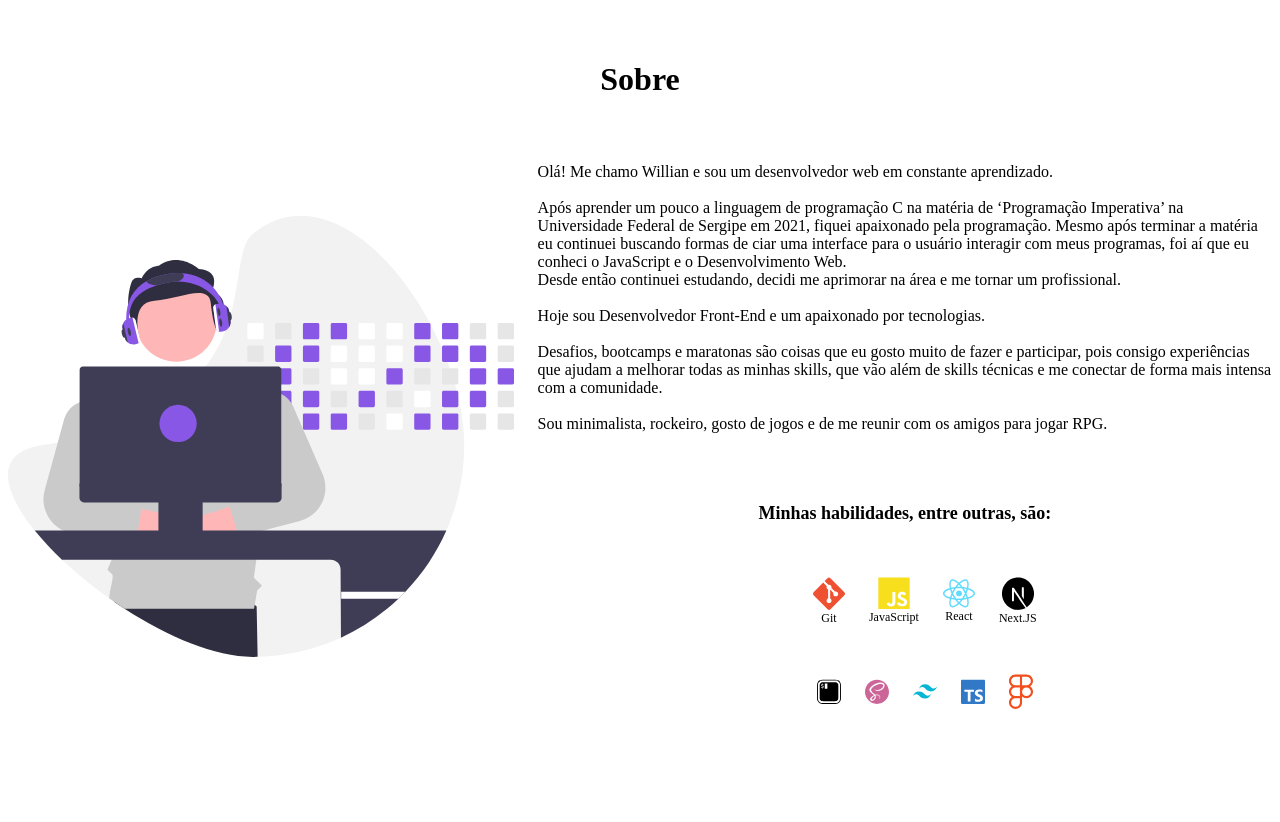
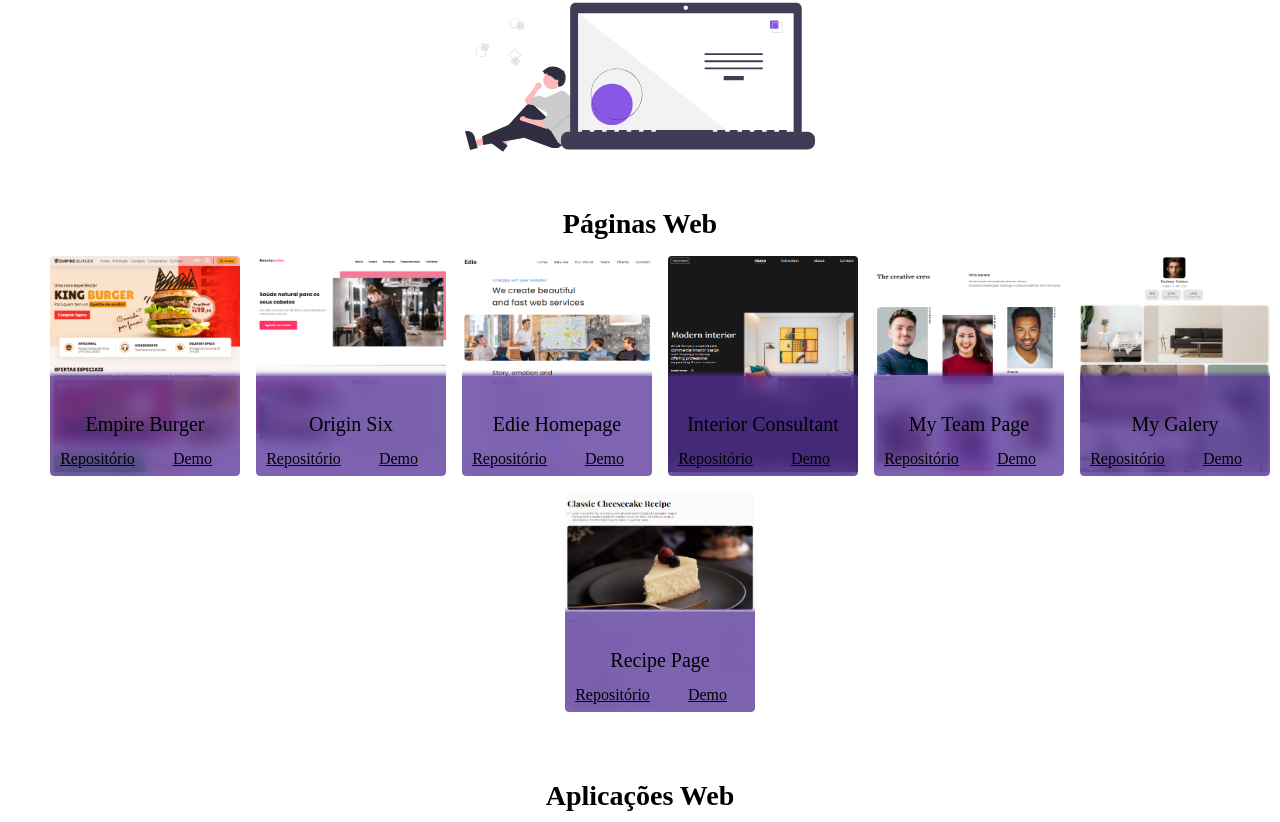
Before and after one commit to WillianIgorDeveloper/WillianIgorDeveloper, a Next.js app: page / in a window 1280 px wide. Shown: the part 772-1594 px from the top of the page. Built offline with nearby package versions, Linux system fonts and the light colour scheme.

Commit message:
update Projects Section

```diff
--- a/src/components/ProjectsCarousel.jsx
+++ b/src/components/ProjectsCarousel.jsx
@@ -1,6 +1,4 @@
 import Image from 'next/image'
-
-
 
 import style from './projectsCarousel.module.scss'
 
--- a/src/components/projectsCarousel.module.scss
+++ b/src/components/projectsCarousel.module.scss
@@ -8,17 +8,20 @@
 
         font-size: $font-heading-sm;
         line-height: $line-heading-sm;
+        text-align: center;
     }
 
     ul {
         display: flex;
-        gap: $spacing-xl;
+        gap: $spacing-lg;
+        justify-content: center;
+        flex-wrap: wrap;
 
         li {
             position: relative;
 
-            width: 220px;
-            height: 250px;
+            width: 190px;
+            height: 220px;
             overflow: hidden;
 
             border-radius: $radious-md;
@@ -69,10 +72,10 @@
 
 // Media querys
 @media (max-width: $media-sm) {
+    .container {
+        h3 {
+            font-size: $font-text-xl;
+            line-height: $line-text-xs;
+        }
+    }
 }
-@media (min-width: $media-md) {
-}
-@media (min-width: $media-lg) {
-}
-@media (min-width: $media-xl) {
-}
--- a/src/pages/index.jsx
+++ b/src/pages/index.jsx
@@ -2,6 +2,7 @@ import Head from 'next/head'
 
 import Divider from '../components/Divider'
 import Menu from '../components/menu'
+import ProjectsCarousel from '../components/ProjectsCarousel'
 import Footer from '../components/Footer'
 
 import style from '../styles/index.module.scss'
@@ -33,7 +34,7 @@ export default function Home() {
         <Divider type="up" />
         <section id='Projects' className={style.projects}>
           <div className='container'>
-            {/* <div className={style.projectsContainer}>
+            <div className={style.projectsContainer}>
               <div className={style.projectsWrapper}>
                 <h2>Projetos</h2>
                 <img
@@ -52,7 +53,7 @@ export default function Home() {
                 alt="Ilustação MIT"
               />
               <ProjectsCarousel title="Projetos de Código Aberto" type="mit" />
-            </div> */}
+            </div>
           </div>
         </section>
         <Divider type="down" />
--- a/src/styles/index.module.scss
+++ b/src/styles/index.module.scss
@@ -154,6 +154,33 @@
         }
     }
 }
+// Media querys
+@media (max-width: $media-sm) {
+    .projects {
+        .projectsContainer {
+            .projectsWrapper {
+                h2 {
+                    font-size: $font-heading-xs;
+                    line-height: $line-heading-xs;
+                }
+                img {
+                    width: 250px;
+                }
+            }
+        }
+        .mitContainer {
+            img {
+                width: 250px;
+            }
+        }
+    }
+}
+@media (min-width: $media-md) {
+}
+@media (min-width: $media-lg) {
+}
+@media (min-width: $media-xl) {
+}
 
 
 /*====================
```
Also changed, not shown: 1 other file (tests, documents, lock files or other folders).
